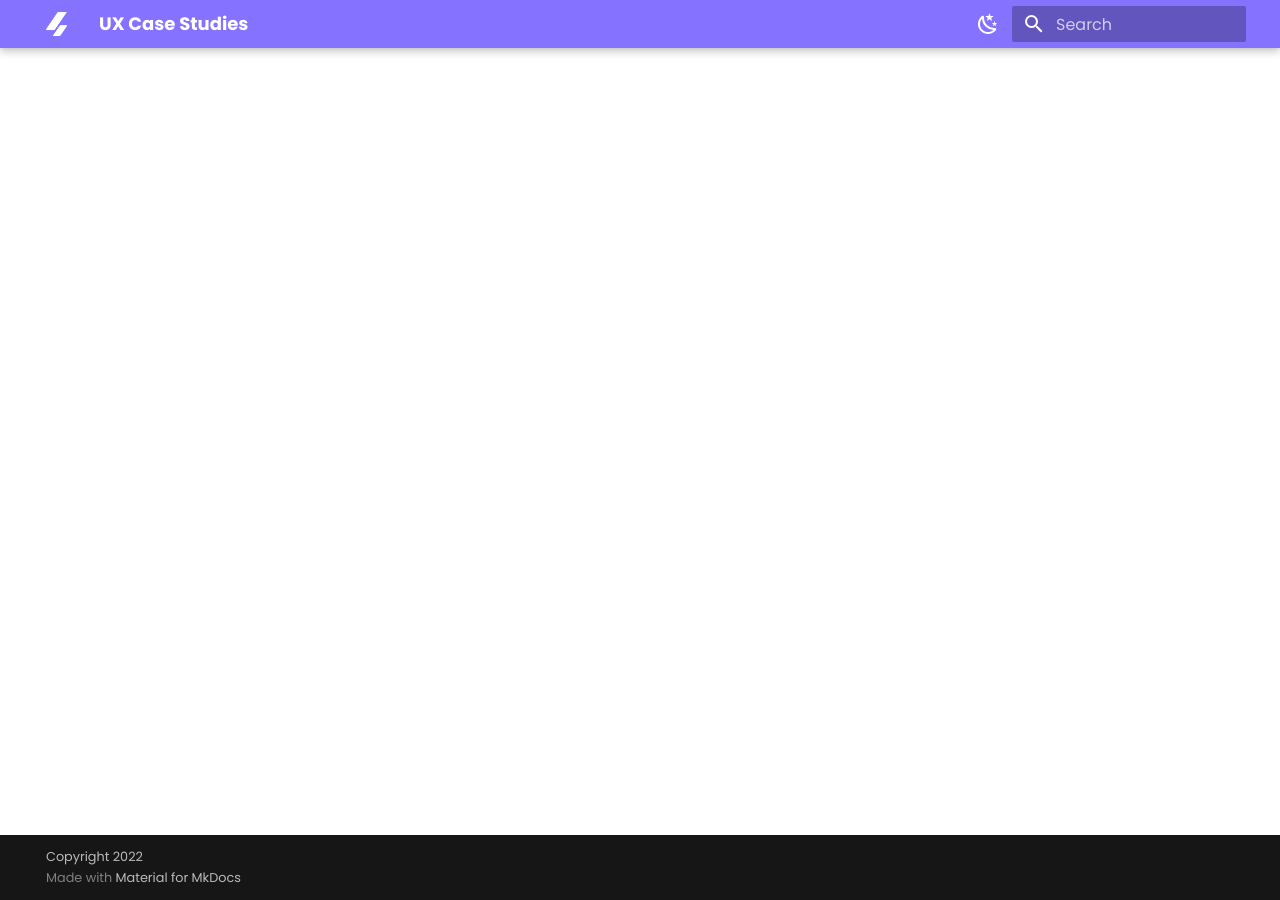
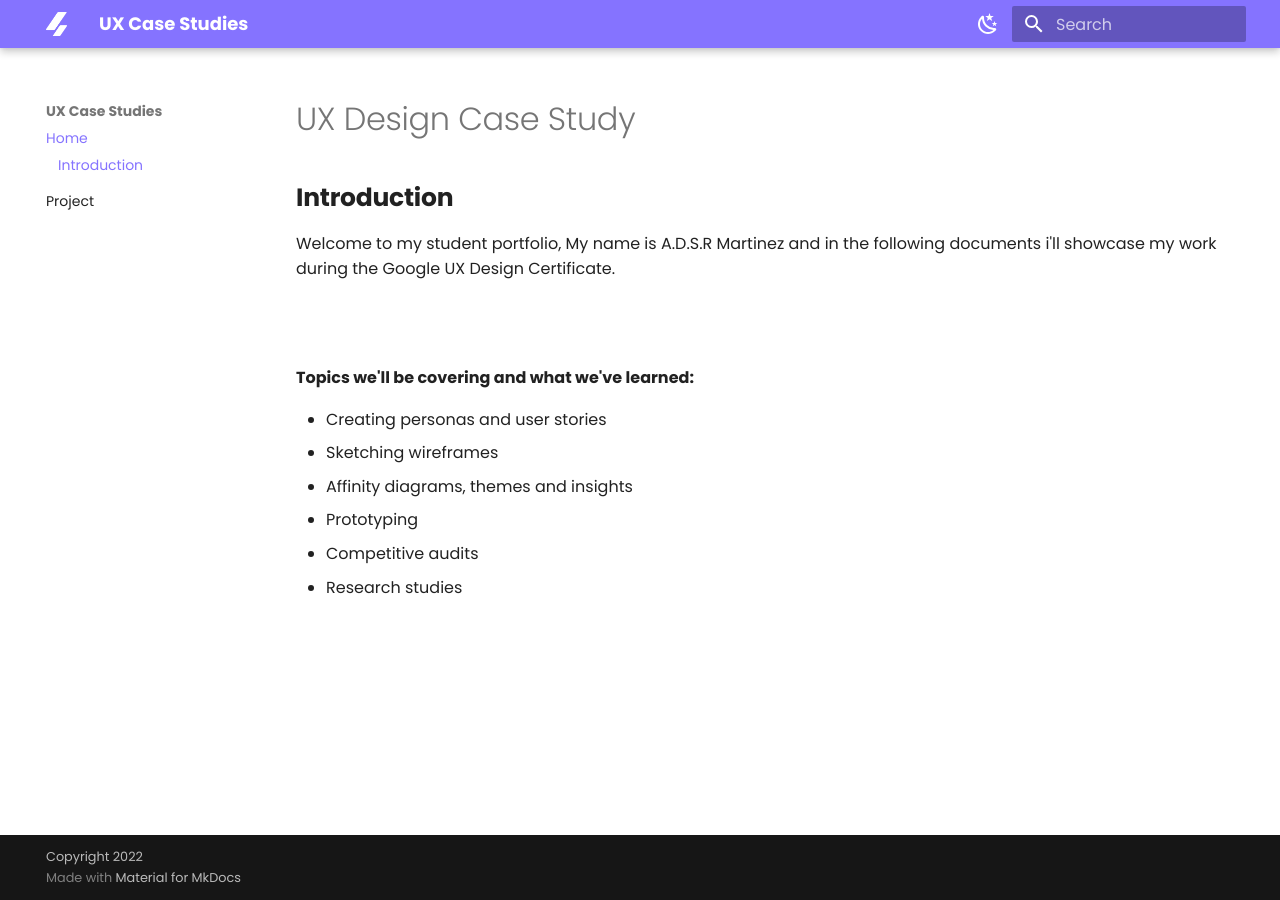
Before and after one commit to divstackio/docs-study, an MkDocs documentation site: the page built from docs/README.md, in a window 1280 px wide. Built offline with MkDocs 1.6.1 and Material for MkDocs 9.7.7, drawn with Linux system fonts in a browser that asks for light colours; some of the changed lines change nothing that is shown.

Commit message:
Update README.md

```diff
--- a/docs/README.md
+++ b/docs/README.md
@@ -1,107 +1,3 @@
-<!--
-  Copyright (c) 2016-2022 Martin Donath <martin.donath@squidfunk.com>
-  Permission is hereby granted, free of charge, to any person obtaining a copy
-  of this software and associated documentation files (the "Software"), to
-  deal in the Software without restriction, including without limitation the
-  rights to use, copy, modify, merge, publish, distribute, sublicense, and/or
-  sell copies of the Software, and to permit persons to whom the Software is
-  furnished to do so, subject to the following conditions:
-  The above copyright notice and this permission notice shall be included in
-  all copies or substantial portions of the Software.
-  THE SOFTWARE IS PROVIDED "AS IS", WITHOUT WARRANTY OF ANY KIND, EXPRESS OR
-  IMPLIED, INCLUDING BUT NOT LIMITED TO THE WARRANTIES OF MERCHANTABILITY,
-  FITNESS FOR A PARTICULAR PURPOSE AND NON-INFRINGEMENT. IN NO EVENT SHALL THE
-  AUTHORS OR COPYRIGHT HOLDERS BE LIABLE FOR ANY CLAIM, DAMAGES OR OTHER
-  LIABILITY, WHETHER IN AN ACTION OF CONTRACT, TORT OR OTHERWISE, ARISING
-  FROM, OUT OF OR IN CONNECTION WITH THE SOFTWARE OR THE USE OR OTHER DEALINGS
-  IN THE SOFTWARE.
--->
-
-{% extends "overrides/main.html" %}
-
-<!-- Render hero under tabs -->
-{% block tabs %}
-  {{ super() }}
-
-  <!-- Additional styles for landing page -->
-  <style>
-
-    /* Application header should be static for the landing page */
-    .md-header {
-      position: initial;
-    }
-
-    /* Remove spacing, as we cannot hide it completely */
-    .md-main__inner {
-      margin: 0;
-    }
-
-    /* Hide main content for now */
-    .md-content {
-      display: none;
-    }
-
-    /* Hide table of contents */
-    @media screen and (min-width: 60em) {
-      .md-sidebar--secondary {
-        display: none;
-      }
-    }
-
-    /* Hide navigation */
-    @media screen and (min-width: 76.25em) {
-      .md-sidebar--primary {
-        display: none;
-      }
-    }
-  </style>
-
-  <!-- Hero for landing page -->
-  <section class="mdx-container">
-    <div class="md-grid md-typeset">
-      <div class="mdx-hero">
-
-        <!-- Hero image -->
-        <div class="mdx-hero__image">
-          <img
-            src="assets/images/illustration.png"
-            alt=""
-            width="1659"
-            height="1200"
-            draggable="false"
-          >
-        </div>
-
-        <!-- Hero content -->
-        <div class="mdx-hero__content">
-          <h1>Technical documentation that just works</h1>
-          <p>{{ config.site_description }}. Set up in 5 minutes.</p>
-          <a
-            href="{{ page.next_page.url | url }}"
-            title="{{ page.next_page.title | e }}"
-            class="md-button md-button--primary"
-          >
-            Quick start
-          </a>
-          <a
-            href="{{ 'insiders/' | url }}"
-            title="Material for MkDocs Insiders"
-            class="md-button"
-          >
-            Get Insiders
-          </a>
-        </div>
-      </div>
-    </div>
-  </section>
-{% endblock %}
-
-<!-- Content -->
-{% block content %}{% endblock %}
-
-<!-- Application footer -->
-{% block footer %}{% endblock %}
-
 # UX Design Case Study
 
 ## **Introduction** ##
```
